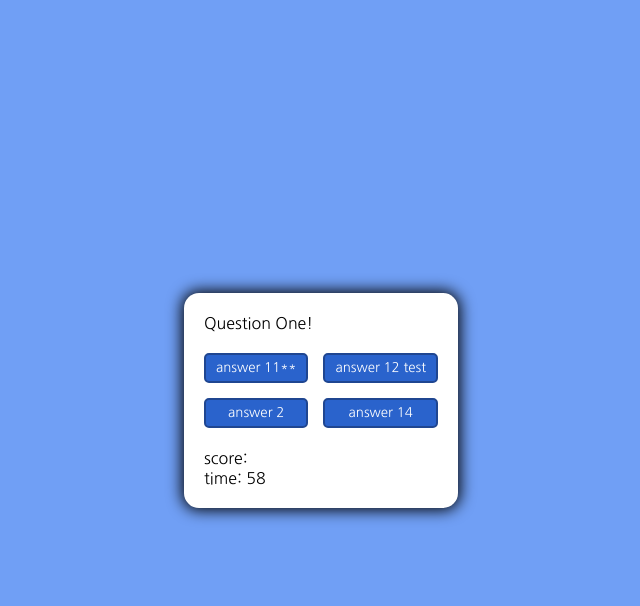
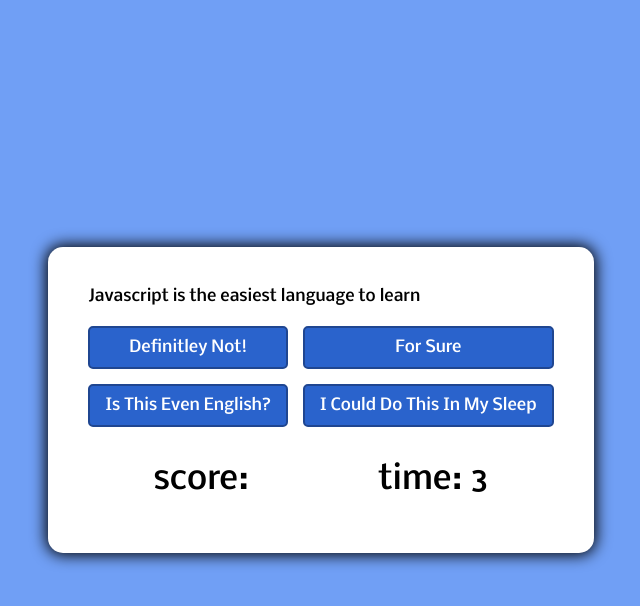
Before and after one commit to kelleymarne/javascript-quiz, a plain HTML site: page index.html in a window 1280 px wide. Both pictures are taken after a click on the button "Start". Shown: the whole page, without its empty margins (319-959 px from the left). Drawn offline with Linux system fonts and the light colour scheme.

Commit message:
fixed timer interval to stop at 0 and switch to the page to enter in your inititals

```diff
--- a/index.html
+++ b/index.html
@@ -7,8 +7,11 @@
     <meta name="viewport" content="width=device-width, initial-scale=1.0">
     <link rel="stylesheet" href="styles.css">
     <link rel="preconnect" href="https://fonts.gstatic.com">
-    <link href="https://fonts.googleapis.com/css2?family=Nanum+Gothic&display=swap" rel="stylesheet">
-    <title>JS Quiz</title>
+    <link rel="preconnect" href="https://fonts.gstatic.com">
+    <link rel="preconnect" href="https://fonts.gstatic.com">
+    <link rel="preconnect" href="https://fonts.gstatic.com">
+    <link href="https://fonts.googleapis.com/css2?family=Nanum+Gothic:wght@700;800&family=Nobile:wght@500;700&display=swap"
+        rel="stylesheet">
 </head>
 
 <body>
@@ -22,11 +25,14 @@
                 <button class="btn">Answer 3</button>
                 <button class="btn">Answer 4</button>
             </div>
-            <div> score:
-                <span id="score"></span>
-            </div>
-            <div> time:
-                <span id="time"></span>
+
+            <div id="score-time">
+                <div> score:
+                    <span id="score"></span>
+                </div>
+                <div> time:
+                    <span id="time"></span>
+                </div>
             </div>
         </div>
 
@@ -34,7 +40,19 @@
             <button id="start-btn" class="start-btn">Start</button>
             <button id="next-btn" class="next-btn hide">Next</button>
         </div>
+
+        <div id= "end-quiz" class="end-quiz hide">
+            <span>Enter Initials: <input type="text"></input></span>
+            <button id="hs-btn" class="hs-btn hide">Submit Score!</button>
+
+        </div>
+
+        <div id="highscores" classs="highscores"></div>
     </div>
+
+    <!-- another DIV for final score with hide class -->
+    <!-- copy the function in the start game -->
+    <!-- another div for highscore screen with hide class  -->
 
     <script src="main.js"></script>
 </body>
--- a/main.js
+++ b/main.js
@@ -1,18 +1,54 @@
-const startButton = document.getElementById('start-btn')
-const questionContainerEl = document.getElementById('question-container')
-const questionEl = document.getElementById('question')
+let startButton = document.getElementById('start-btn')
+let questionContainerEl = document.getElementById('question-container')
+let questionEl = document.getElementById('question')
 const answerButtonsEl = document.getElementsByClassName('btn')
 let scoreEl = document.getElementById('score')
-let timeEl = document.getElementById('time')
+let endQuizEl = document.getElementById('end-quiz')
+let highScoreEl = document.getElementById('highscores')
+let endQuizBtn = document.getElementById('hs-btn')
 let score = 0;
 let counter = 0;
-let timerCounter = 60;
 
 
 const questions =
     [
         {
-            question: 'Question One!',
+            question: 'Javascript is the easiest language to learn',
+            0: 'Definitley Not!',
+            1: 'For Sure',
+            2: 'Is This Even English?',
+            3: 'I Could Do This In My Sleep',
+            answer: 'Is This Even English?'
+        },
+        {
+            question: 'Question two!',
+            0: 'answer 11**',
+            1: 'answer 12 test ',
+            2: 'answer 2',
+            3: 'answer 14',
+            answer: "answer 2"
+        },
+
+        {
+            question: 'Question two!',
+            0: 'answer 11**',
+            1: 'answer 12 test ',
+            2: 'answer 2',
+            3: 'answer 14',
+            answer: "answer 2"
+        },
+
+        {
+            question: 'Question two!',
+            0: 'answer 11**',
+            1: 'answer 12 test ',
+            2: 'answer 2',
+            3: 'answer 14',
+            answer: "answer 2"
+        },
+
+        {
+            question: 'Question two!',
             0: 'answer 11**',
             1: 'answer 12 test ',
             2: 'answer 2',
@@ -27,90 +63,85 @@ const questions =
             3: 'answer 14',
             answer: "answer 2"
         },
+        {
+            question: 'Question two!',
+            0: 'answer 11**',
+            1: 'answer 12 test ',
+            2: 'answer 2',
+            3: 'answer 14',
+            answer: "answer 2"
+        },
+        {
+            question: 'Question two!',
+            0: 'answer 11**',
+            1: 'answer 12 test ',
+            2: 'answer 2',
+            3: 'answer 14',
+            answer: "answer 2"
+        }];
 
-        {
-            question: 'Question Three!',
-            answers: [
-                { a: 'answer 1' },
-                { b: 'answer 2', correct: true },
-                { c: 'answer 3' },
-                { d: 'answer 4' }
-            ]
-        },
 
-        {
-            question: 'Question Four!',
-            answers: [
-                { a: 'answer 1' },
-                { b: 'answer 2' },
-                { c: 'answer 3' },
-                { d: 'answer 4', correct: true }
-            ]
-        },
+var timeLeft = 10;
 
-        {
-            question: 'Question Five!',
-            answers: [
-                { a: 'answer 1' },
-                { b: 'answer 2' },
-                { c: 'answer 3', correct: true },
-                { d: 'answer 4' }
-            ]
-        },
+var timerId = setInterval(countdown, 1000);
+let timeEl = document.getElementById('time')
 
-        {
-            question: 'Question Six!',
-            answers: [
-                { a: 'answer 1', correct: true },
-                { b: 'answer 2' },
-                { c: 'answer 3' },
-                { d: 'answer 4' }
-            ]
-        },
-    ]
-function timer() {
-let countDown = setInterval(() => {
-
-    timerCounter--;
-    timeEl.textContent = timerCounter;
-}, 1000);
+function countdown() {
+  if (timeLeft <= 0) {
+    clearInterval(timerId);
+    endQuiz();
+  } else {
+    timeEl.textContent = timeLeft;
+    timeLeft--;
+  }
 }
 
-
 function startGame() {
-    timer();
+    countdown();
     console.log('started')
     startButton.classList.add('hide');
-    questionContainerEl.classList.remove('hide')
+    questionContainerEl.classList.remove('hide');
     nextQuestion();
 }
+
+function endQuiz() {
+    console.log('done');
+    // stop timer
+    questionContainerEl.classList.add('hide');
+    endQuizEl.classList.remove('hide');
+    endQuizBtn.classList.remove('hide');
+    // highscores page
+}
+
 
 function nextQuestion() {
     questionEl.textContent = questions[counter].question
     for (let i = 0; i < answerButtonsEl.length; i++) {
         answerButtonsEl[i].textContent = questions[counter][i];
-        console.log(answerButtonsEl)
 
         answerButtonsEl[i].addEventListener('click', function (e) {
             checkAnswer(e.target.textContent);
         })
     }
+    if (question === questions.length) {
+        endQuiz();
+    }
 }
 
 function checkAnswer(userAnswer) {
-    if(questions[counter].answer === userAnswer) {
-        score+=5;
+    if (questions[counter].answer === userAnswer) {
+        score += 5;
         scoreEl.textContent = score;
         console.log('correct')
     } else {
-        timerCounter-=5;
+        timeLeft -= 5;
         console.log('incorrect')
     }
 
     counter++;
+    console.log(counter);
     nextQuestion();
 }
-
 
 
 // answerButtonsEl[0].addEventListener('click', function(e) {
--- a/styles.css
+++ b/styles.css
@@ -1,6 +1,6 @@
 *, *::before, *::after {
     box-sizing: border-box;
-    font-family: 'Nanum Gothic', sans-serif;
+    font-family: 'Nobile', sans-serif;
 
 }
 
@@ -33,9 +33,10 @@ body.incorrect {
 /* Quiz Box */
 .container {
     background-color: white;
-    padding: 20px;
+    padding: 40px;
     border-radius: 15px;
     box-shadow: 0 0 15px 2px;
+
 }
 /* Buttons Styles */
 .btn-grid {
@@ -49,9 +50,10 @@ body.incorrect {
     color: white;
     border: 2px solid rgb(31, 70, 145);
     border-radius: 5px;
-    padding: 5px 10px;
+    padding: 10px 15px;
     color: white;
-    outline: none
+    outline: none;
+    font-size: 1em;
 }
 .btn:hover {
     border: 2px solid black;
@@ -74,11 +76,33 @@ body.incorrect {
     color: white;
     outline: none
 }
+.hs-btn {
+    font-size: 1rem;
+    padding: 5px 10px;
+    background-color: var(--btns);
+    color: white;
+    border: 2px solid rgb(31, 70, 145);
+    border-radius: 5px;
+    color: white;
+    outline: none
+}
 .controllers {
     display: flex;
     justify-content: center;
     align-content: center;
 }
+
+#score-time {
+    display:flex;
+    justify-content:space-around;
+}
+#score-time div {
+    padding: 15px;
+    font-size: 2rem;
+}
+#score, #time {
+    font-size: 2rem;
+}
 .hide {
     display: none;
 }
```
